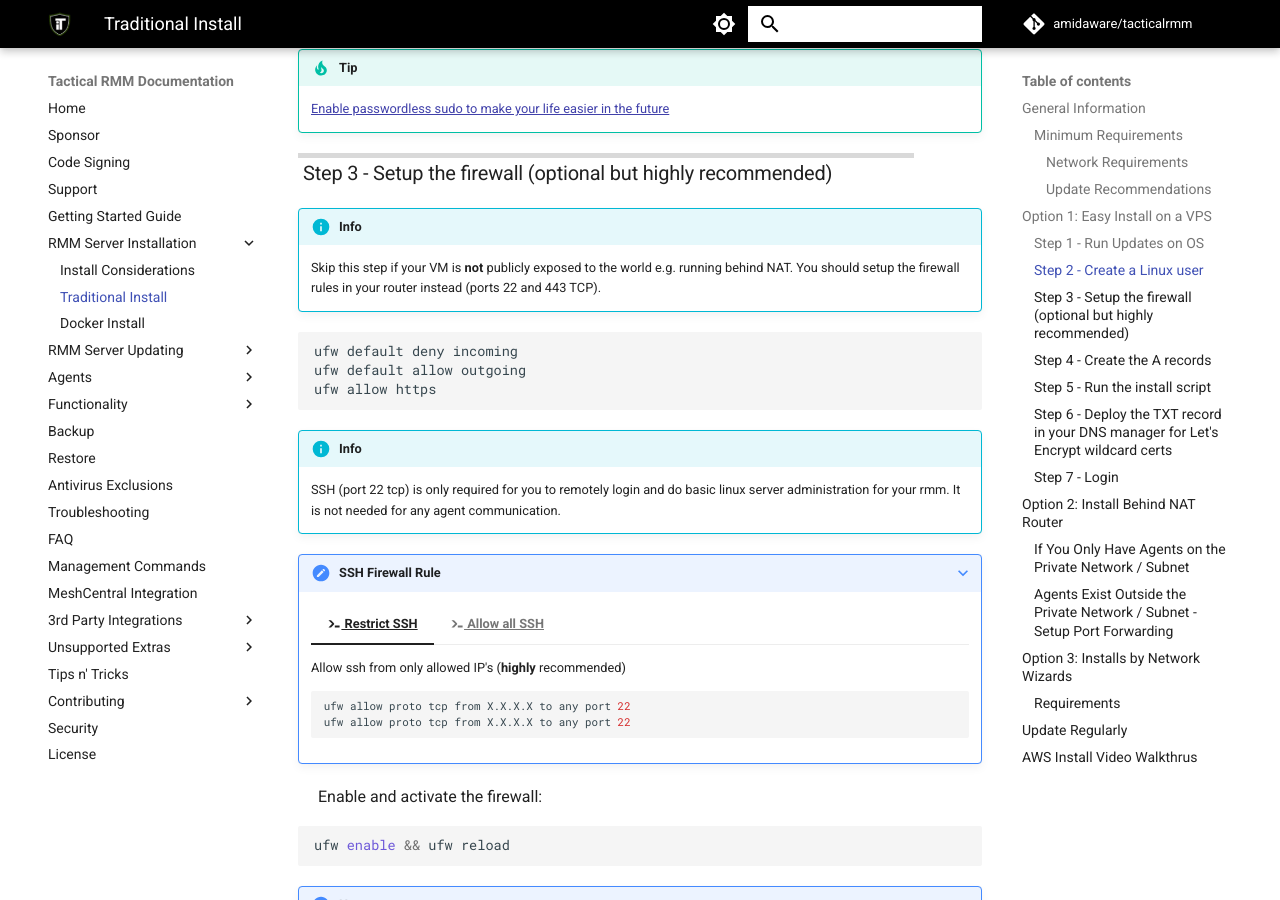
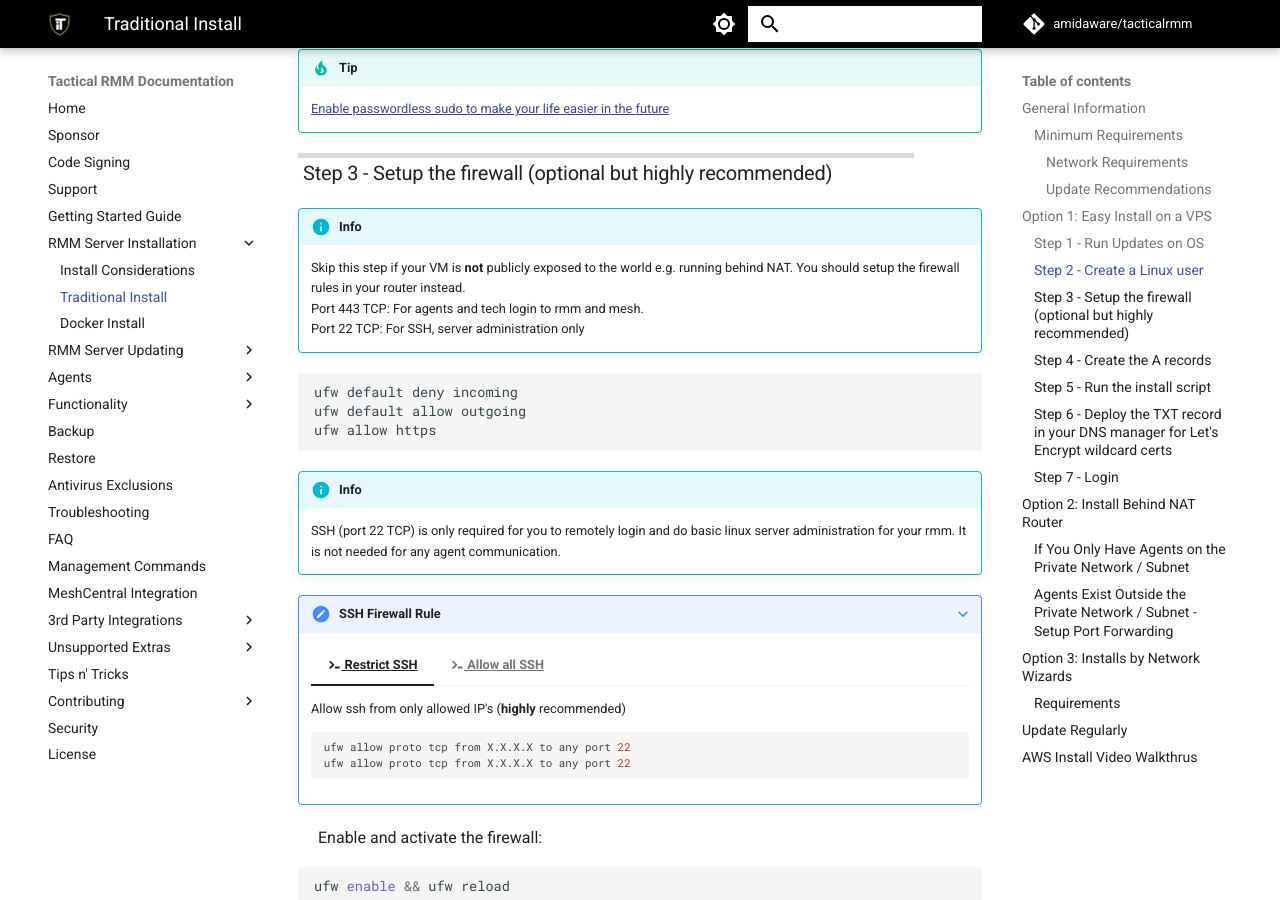
Before and after one commit to amidaware/trmm-docs, an MkDocs documentation site: the page built from docs/install_server.md, in a window 1280 px wide and 900 px high, scrolled down 2560 px. Built offline with MkDocs 1.6.1 and Material for MkDocs 9.7.7, drawn with Linux system fonts in a browser that asks for light colours; comment, search, counter and statistics services are not loaded.

Commit message:
Cleaning up ports in install

````diff
--- a/docs/install_server.md
+++ b/docs/install_server.md
@@ -79,7 +79,9 @@
 ### Step 3 - Setup the firewall (optional but highly recommended)
 
 !!!info
-    Skip this step if your VM is __not__ publicly exposed to the world e.g. running behind NAT. You should setup the firewall rules in your router instead (ports 22 and 443 TCP).
+    Skip this step if your VM is __not__ publicly exposed to the world e.g. running behind NAT. You should setup the firewall rules in your router instead.<br>
+    Port 443 TCP: For agents and tech login to rmm and mesh.<br>
+    Port 22 TCP: For SSH, server administration only
 
 ```bash
 ufw default deny incoming
@@ -88,7 +90,7 @@
 ```
 
 !!!info
-    SSH (port 22 tcp) is only required for you to remotely login and do basic linux server administration for your rmm. It is not needed for any agent communication.<br/>
+    SSH (port 22 TCP) is only required for you to remotely login and do basic linux server administration for your rmm. It is not needed for any agent communication.<br/>
 
 ???+ note "SSH Firewall Rule"
 
````
